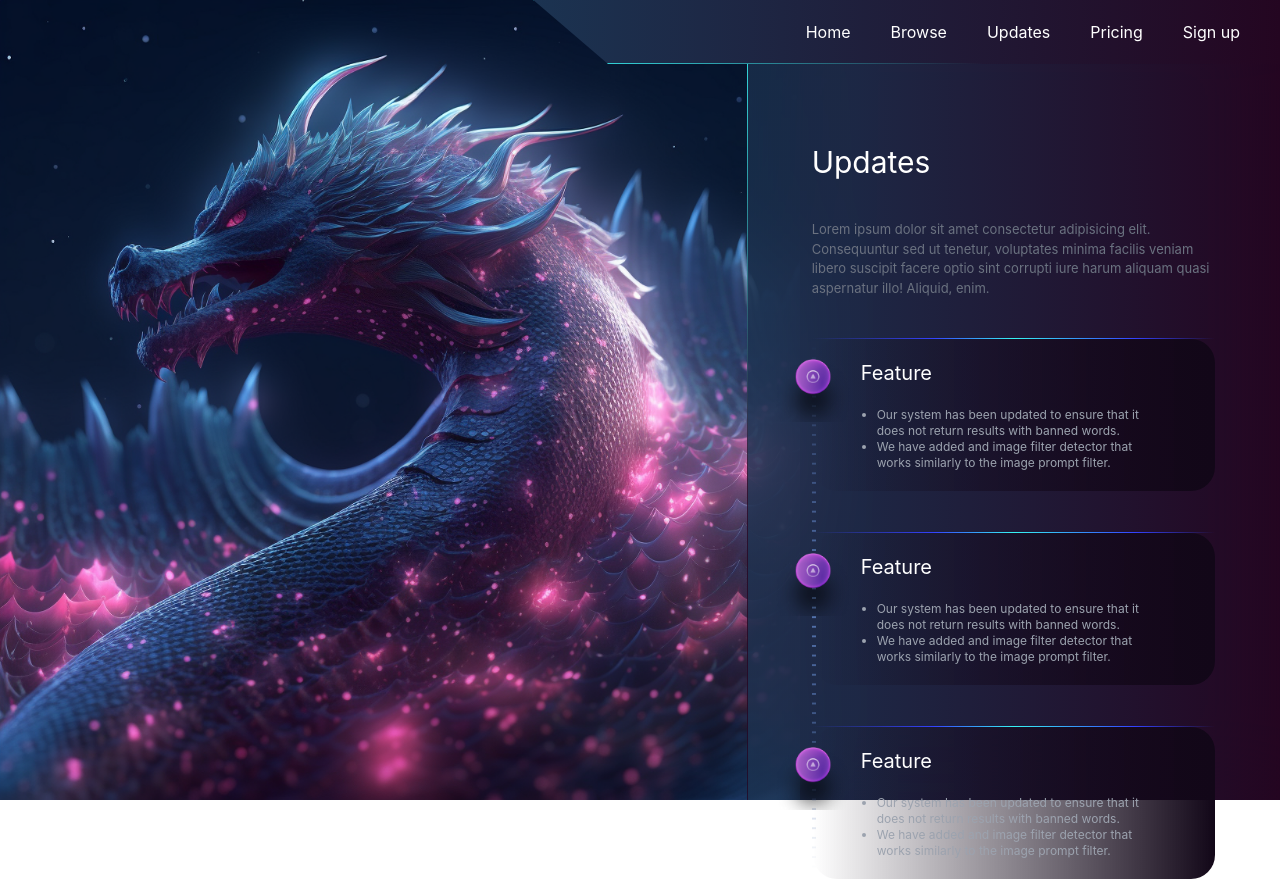
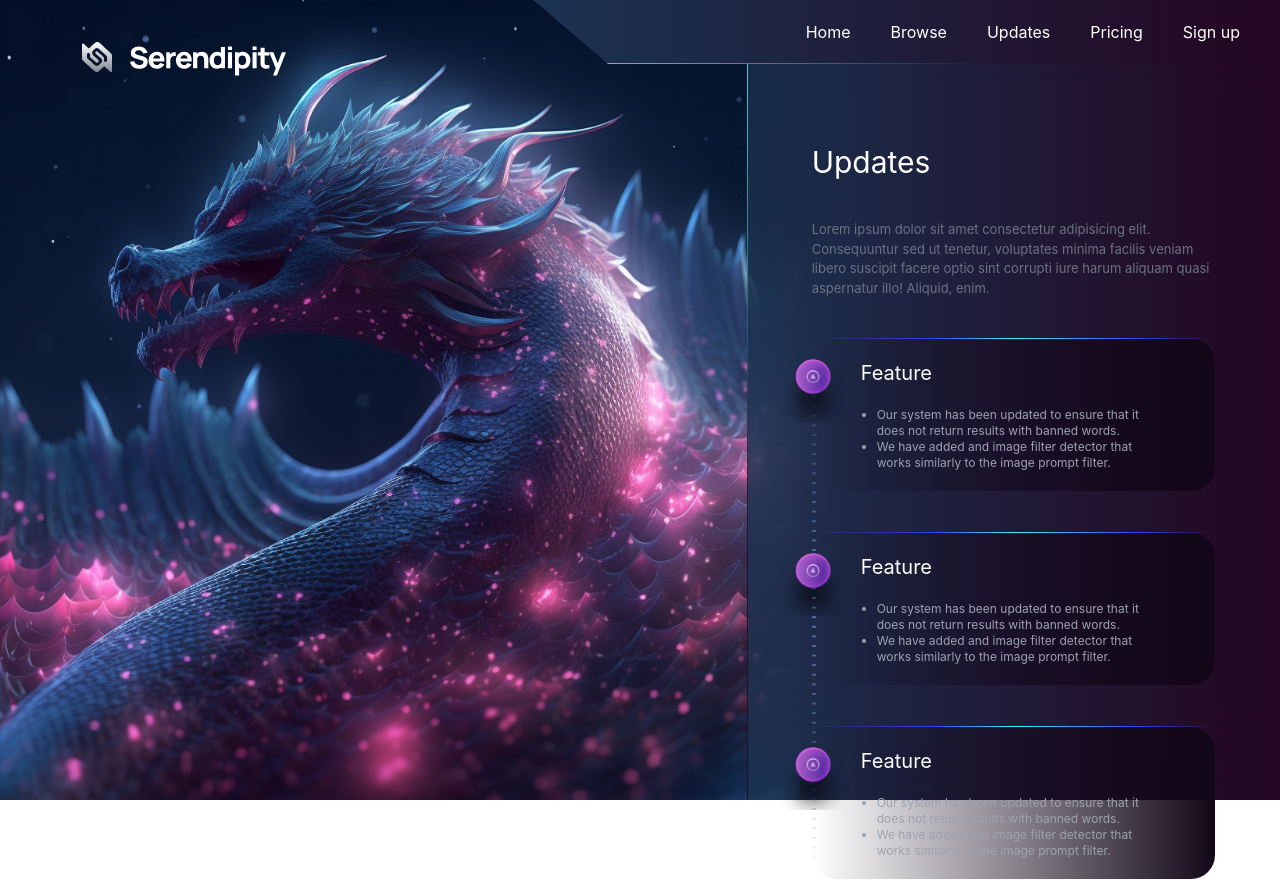
Before and after one commit to Zivic/Frontend-challenge, a React (Vite) app: page / in a window 1280 px wide. Built offline with nearby package versions, Linux system fonts and the light colour scheme.

Commit message:
feat: add serendipity logo and name

```diff
--- a/src/components/layout/Navbar.tsx
+++ b/src/components/layout/Navbar.tsx
@@ -12,6 +12,11 @@ const Navbar = () => {
             <button>Pricing</button>
             <button>Sign up</button>
         </div>
+        <div className="absolute left-0 flex flex-row p-10 pl-20 gap-4">
+            <img src="/src/assets/Logo.png" alt="Logo.png"></img>
+                <img src="/src/assets/Serendipity.svg" alt="Serendipity.svg"></img>
+
+            </div>
         </>
     )
 }
--- a/src/components/layout/NewsCard.tsx
+++ b/src/components/layout/NewsCard.tsx
@@ -7,7 +7,7 @@ const NewsCard = (props) => {
         <div className="rounded-3xl mt-10 custom-border">
 
         <div className=" bg-gradient-to-r from-transparent to-card-gradient-end rounded-3xl">
-            <img src="/src/assets/arrow.png" alt="book.svg"  className="absolute -translate-x-10 translate-y-5 w-auto h-auto max-w-[5rem]"/>
+            <img src="/src/assets/arrow.png" alt="book.svg"  className="absolute -translate-x-10 translate-y-5 w-auto h-auto max-w-[5rem] "/>
             <div className=" px-12 py-5">
             {props.children}
             </div>
--- a/src/index.css
+++ b/src/index.css
@@ -61,6 +61,7 @@ p {
 .custom-shadow {
   box-shadow: rgba(0, 0, 0, 0.25) 0px 25px 50px -12px;
 }
+
 
 .custom-border {
   border-width: 0.1em;
```
Also changed, not shown: src/assets/Logo.png (added), src/assets/Serendipity.svg (added).
